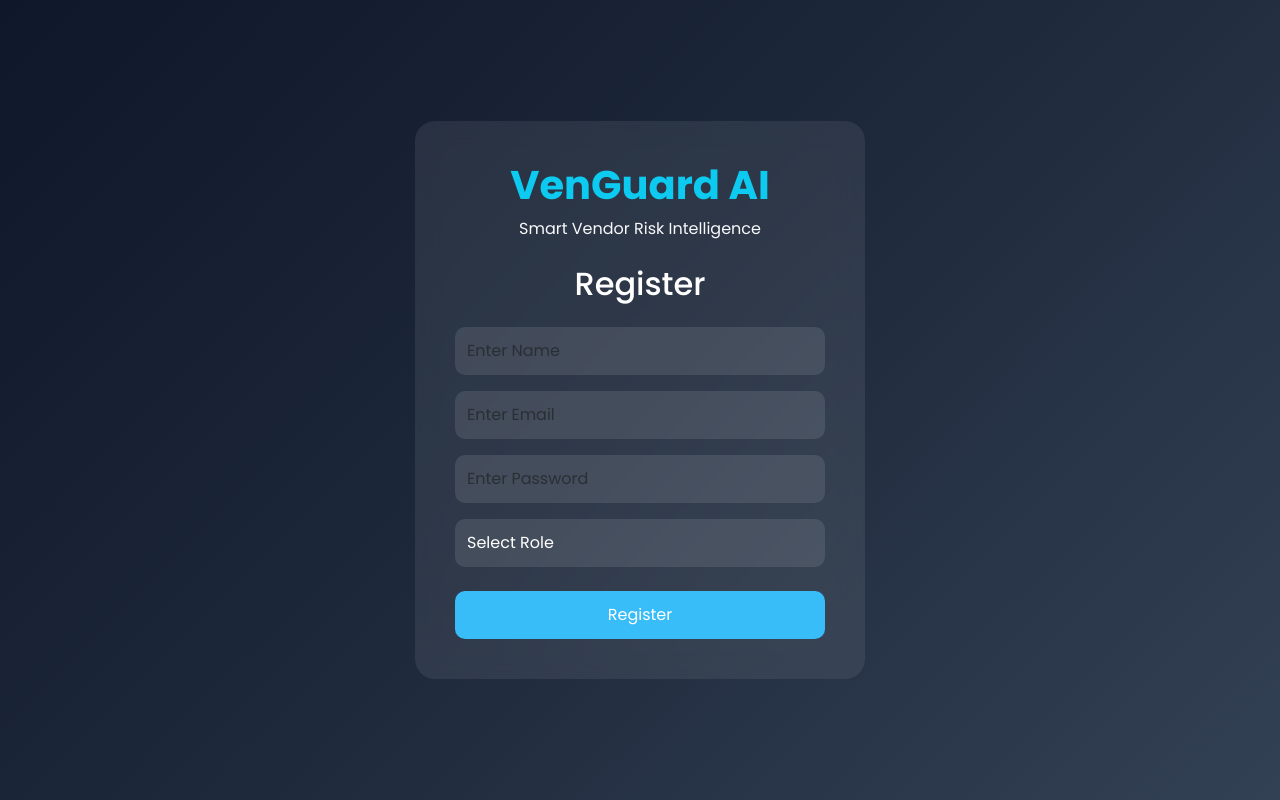
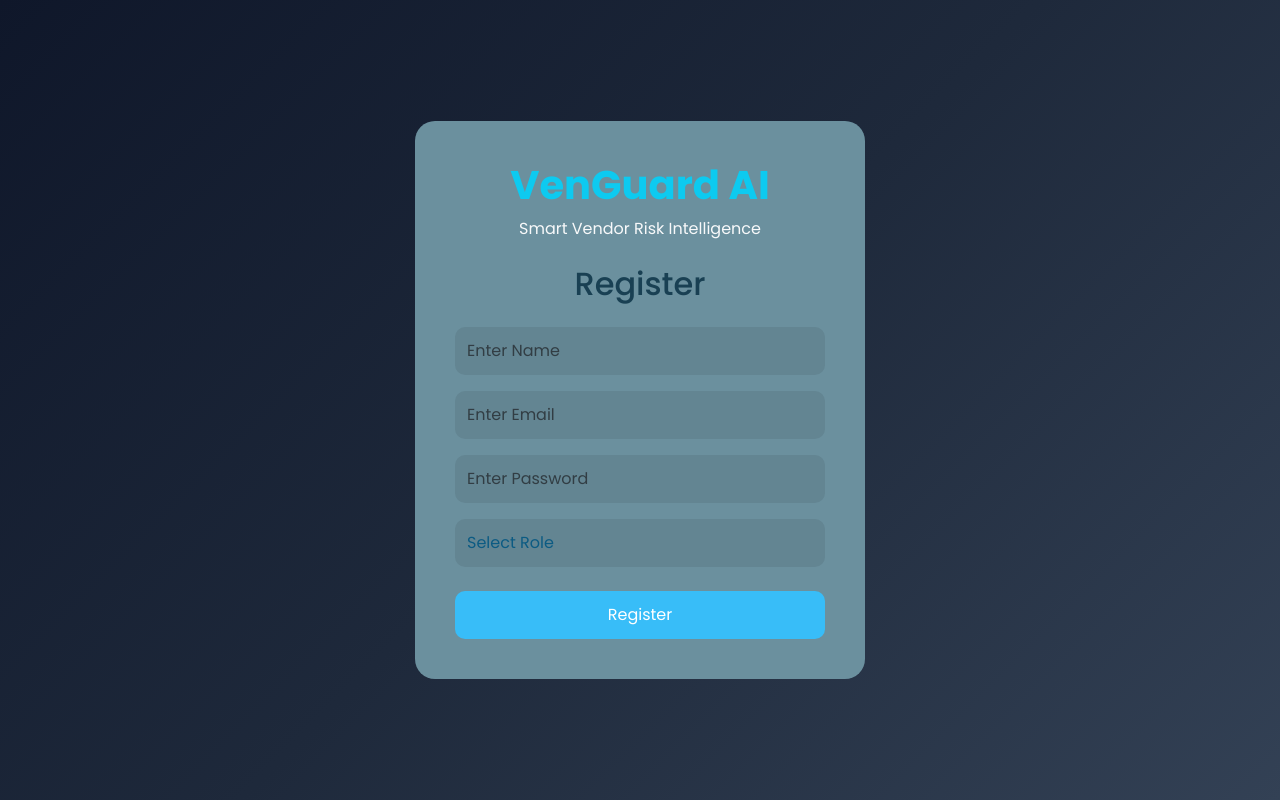
Before and after one commit to GopikaMadhesan/venguard-ai, a Flask app: page /register in a window 1280 px wide. Run offline with Flask 3, Linux system fonts and the light colour scheme.

Commit message:
Updated HTML pages

```diff
--- a/Templates/register.html
+++ b/Templates/register.html
@@ -26,18 +26,18 @@
 
         .register-box{
             width:450px;
-            background:rgba(255,255,255,0.08);
+            background:rgb(107, 144, 158);
             backdrop-filter:blur(12px);
             border-radius:20px;
             padding:40px;
-            color:white;
+            color:rgb(25, 64, 83);
         }
 
         .form-control,
         .form-select{
-            background:rgba(255,255,255,0.1);
+            background:rgba(0, 9, 10, 0.08);
             border:none;
-            color:white;
+            color:rgb(12, 91, 131);
             padding:12px;
             border-radius:10px;
         }
```
Also changed, not shown: Templates/login.html (+4 -4 lines).
